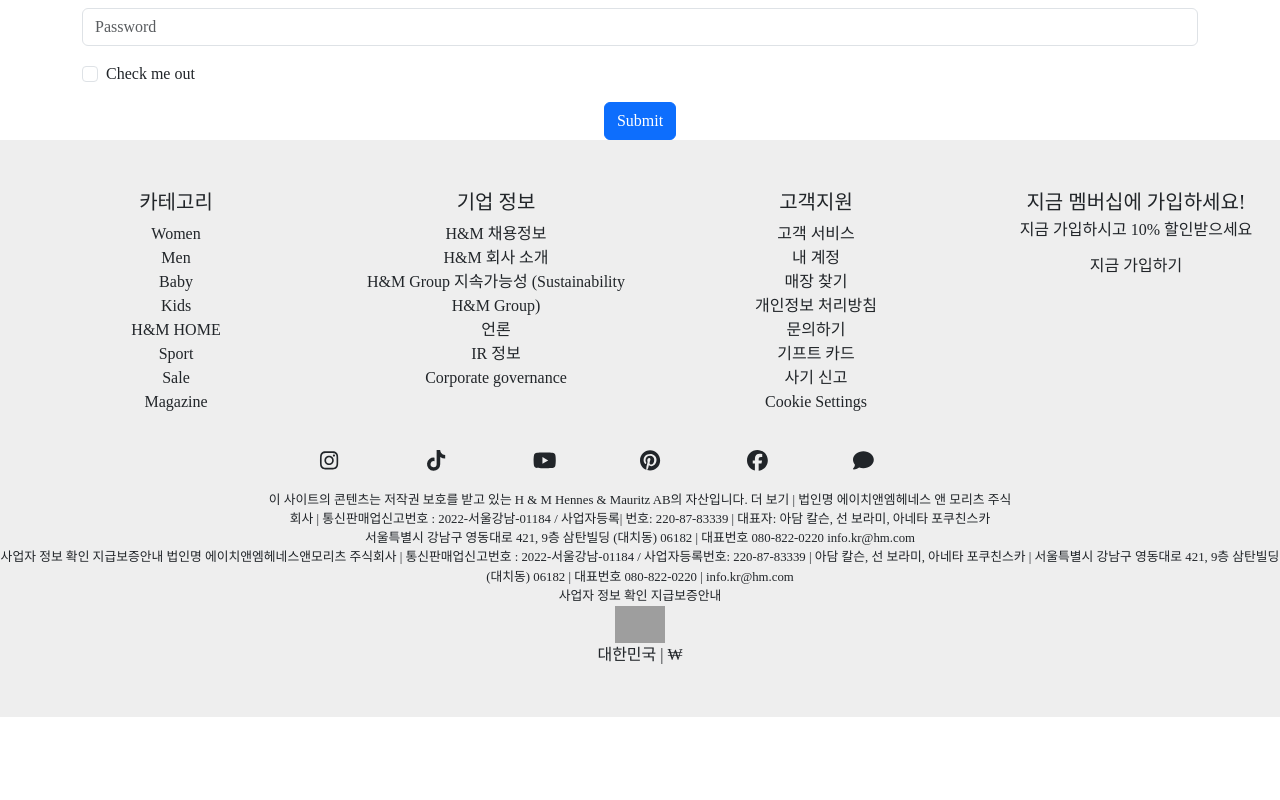
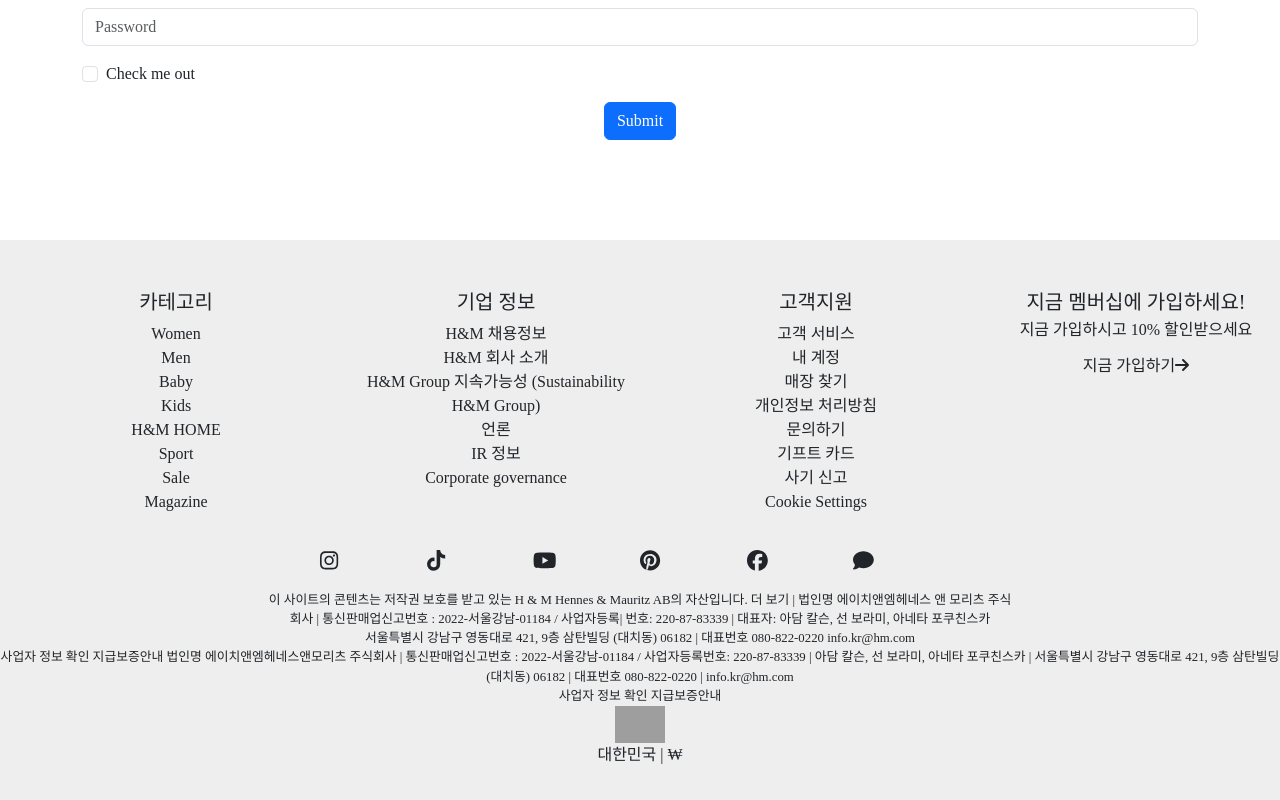
Before and after one commit to hjb0907/hnm, a React (Create React App) app: page /hnm/products/1 in a window 1280 px wide. Shown: the part 440-1240 px from the top of the page. Before the commit the page ends 1157 px from the top, so only its background shows below. Built offline with nearby package versions, Linux system fonts and the light colour scheme; grey boxes are pictures that could not be loaded; a web font is replaced by a local one.

Commit message:
footer 수정

```diff
--- a/src/App.css
+++ b/src/App.css
@@ -219,8 +219,13 @@
 }
 
 .footer{
+  margin-top: 100px;
   background: #eee;
   padding: 50px 0;
+}
+
+.footer a:hover{
+  border-bottom: 1px solid #111;
 }
 
 .footer .col01{
--- a/src/component/Footer.jsx
+++ b/src/component/Footer.jsx
@@ -1,8 +1,8 @@
 import React from 'react';
 import {Link , useNavigate} from 'react-router-dom';
 import { FontAwesomeIcon } from '@fortawesome/react-fontawesome';
-import { faInstagram, faTiktok, faYoutube, faPinterest, faFacebook, faComment } from '@fortawesome/free-brands-svg-icons';
-import { faComment as faCommentSolid } from '@fortawesome/free-solid-svg-icons'; // Import faComment from Free Solid set
+import { faInstagram, faTiktok, faYoutube, faPinterest, faFacebook } from '@fortawesome/free-brands-svg-icons';
+import { faComment as faCommentSolid, faArrowRight } from '@fortawesome/free-solid-svg-icons'; // Import faComment from Free Solid set
 
 
 
@@ -66,6 +66,7 @@
           </li>
           <li>
             <Link to='/'>지금 가입하기</Link>
+            <FontAwesomeIcon icon={faArrowRight} />
           </li>
         </ul>
       </div>
```
